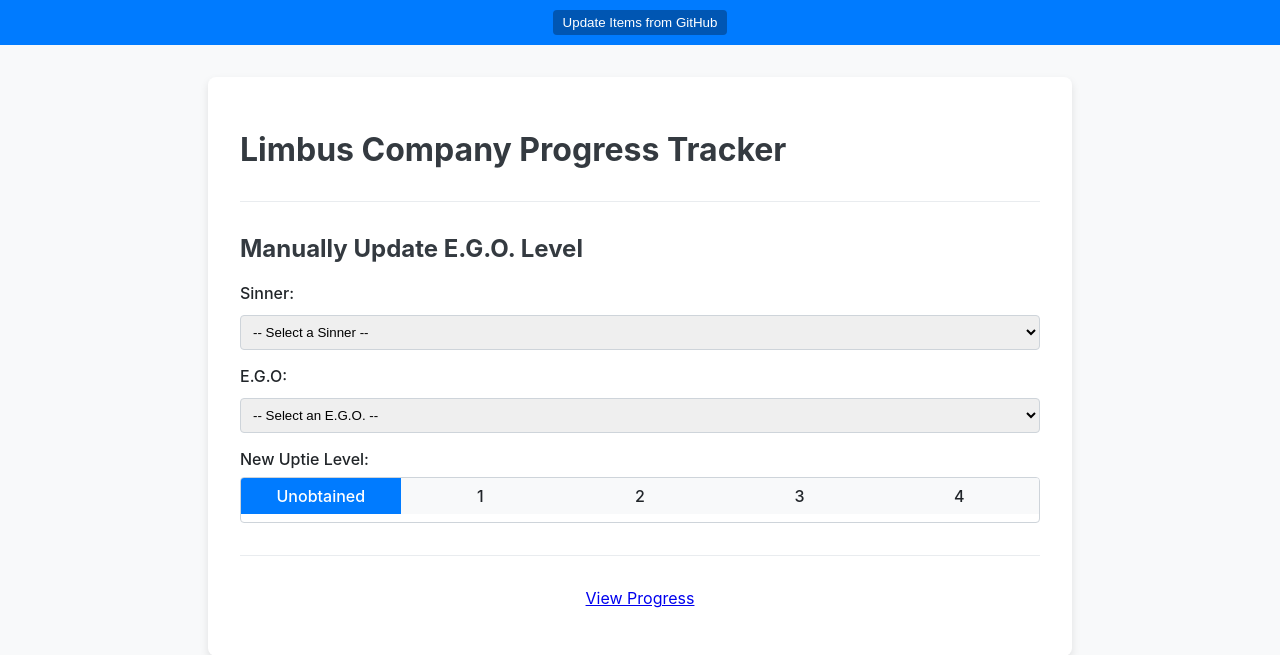
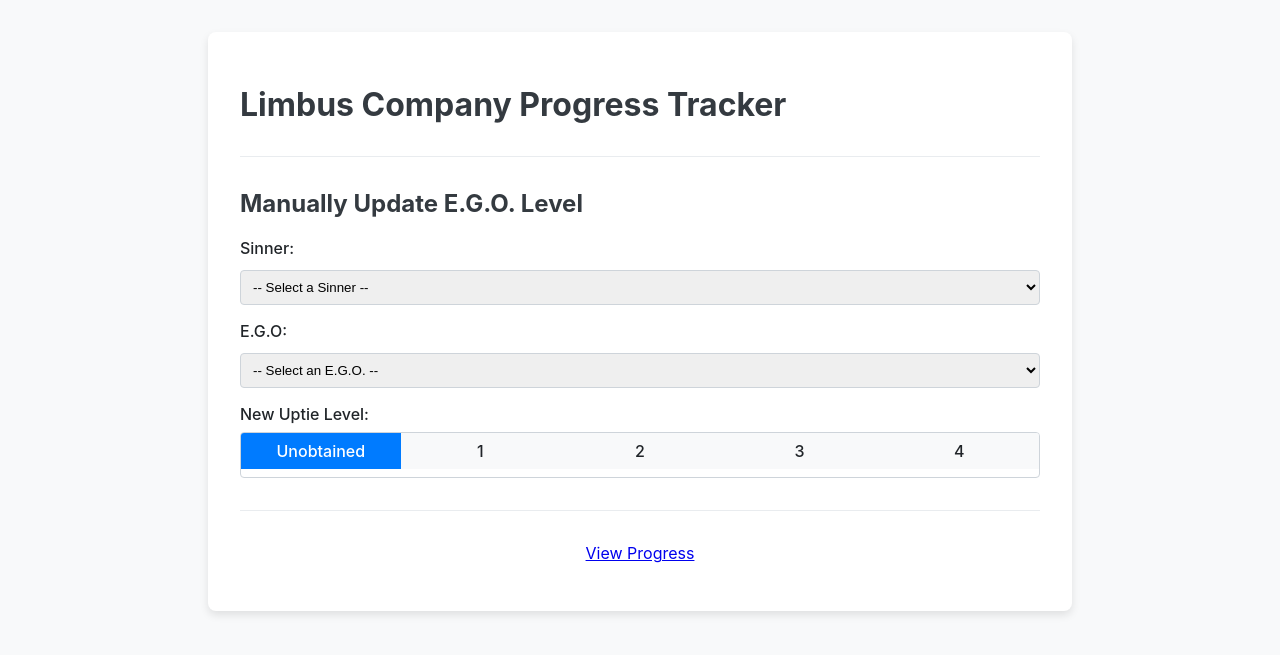
Before and after one commit to DireSpidar/Limbus-Company-Resource-Calculator, a Flask app: page / in a window 1280 px wide. Shown: the top 655 px of the page. Run offline with Flask 3, Linux system fonts and the light colour scheme.

Commit message:
Update home.html

```diff
--- a/src/app/templates/home.html
+++ b/src/app/templates/home.html
@@ -45,11 +45,7 @@
 </head>
 <body>
     <button id="ocrToggleButton" class="ocr-toggle-button ocr-disabled">OCR: OFF</button>
-    <div class="banner">
-        <form action="{{ url_for('update_items_from_github') }}" method="post">
-            <input type="submit" value="Update Items from GitHub">
-        </form>
-    </div>
+
 
     <div class="container">
         <h1>Limbus Company Progress Tracker</h1>
```
